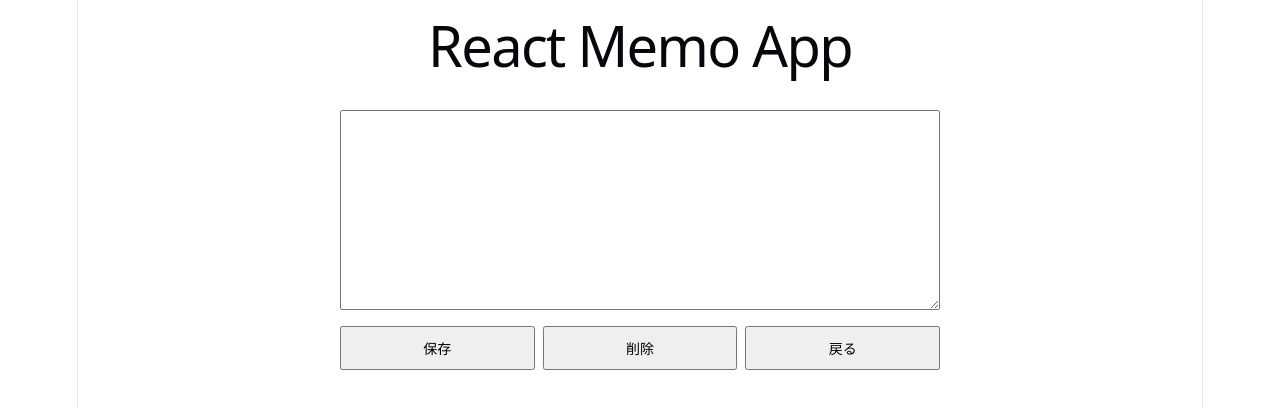
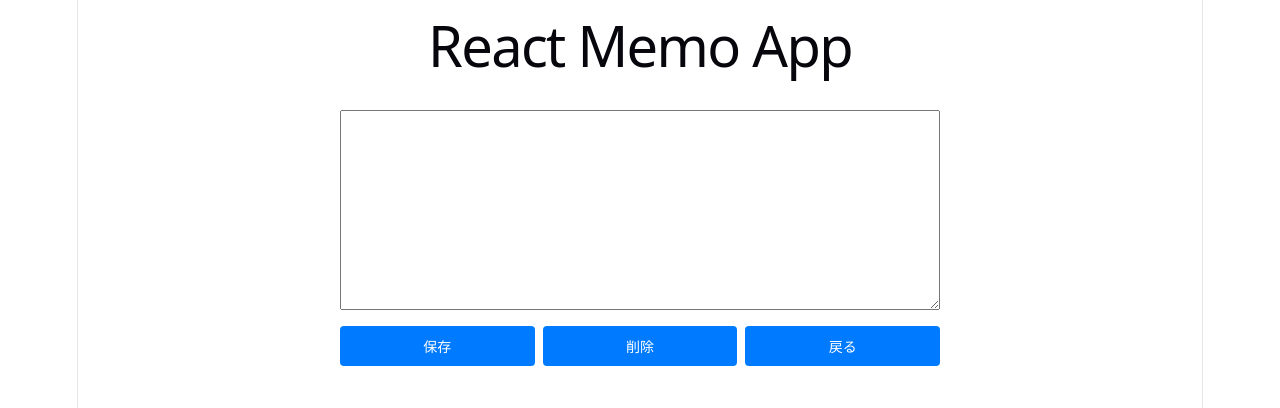
Before and after one commit to mikan-v7y/react-memo-app, a React (Vite) app: page / in a window 1280 px wide. Both pictures are taken after a click on the button "新規メモ作成". Shown: the top 408 px of the page. Built offline with nearby package versions, Linux system fonts and the light colour scheme.

Commit message:
style: UIの一貫性向上のため、ボタンの色を青に統一

```diff
--- a/src/components/MemoDetail/MemoDetail.css
+++ b/src/components/MemoDetail/MemoDetail.css
@@ -29,5 +29,9 @@
   flex: 1;
   padding: 10px;
   font-size: 14px;
+  background-color: #007bff;
+  color: white;
+  border: none;
+  border-radius: 4px;
   cursor: pointer;
 }
```
